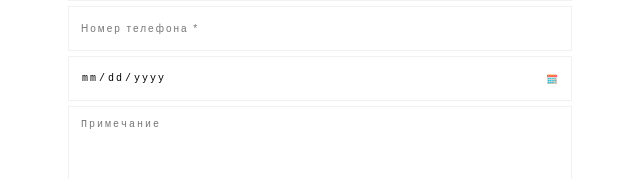
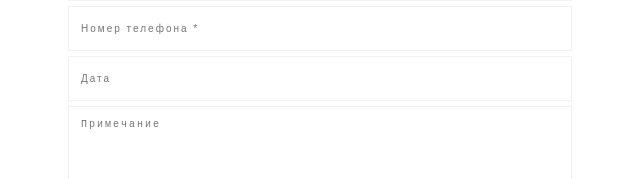
Before and after one commit to DarkNOD-del/PoryaginaStudio, a plain HTML site: page contacs.html in a window 1280 px wide. Shown: the part 621-800 px from the top of the page, 500-1140 px from the left. Drawn offline with nearby package versions, Linux system fonts and the light colour scheme.

Commit message:
Update contacs.html

```diff
--- a/contacs.html
+++ b/contacs.html
@@ -107,7 +107,7 @@
                                     <input type="text" placeholder="Имя *" name="user_name" required>
                                     <input type="email" placeholder="E-mail *" name="user_email" required>
                                     <input type="text" placeholder="Номер телефона *" maxlength="18" name="user_phone" required>
-                                    <input type="date" placeholder="Дата" name="user_event_date">
+                                    <input type="text" placeholder="Дата" name="user_event_date">
                                     <textarea placeholder="Примечание" name="user_note"></textarea>
                                 </div>
 
```
